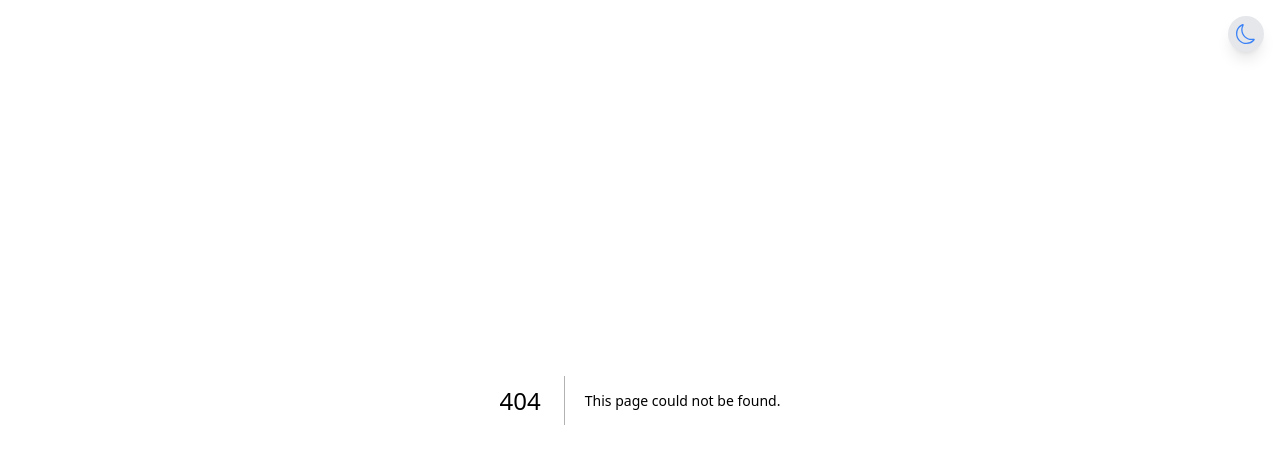
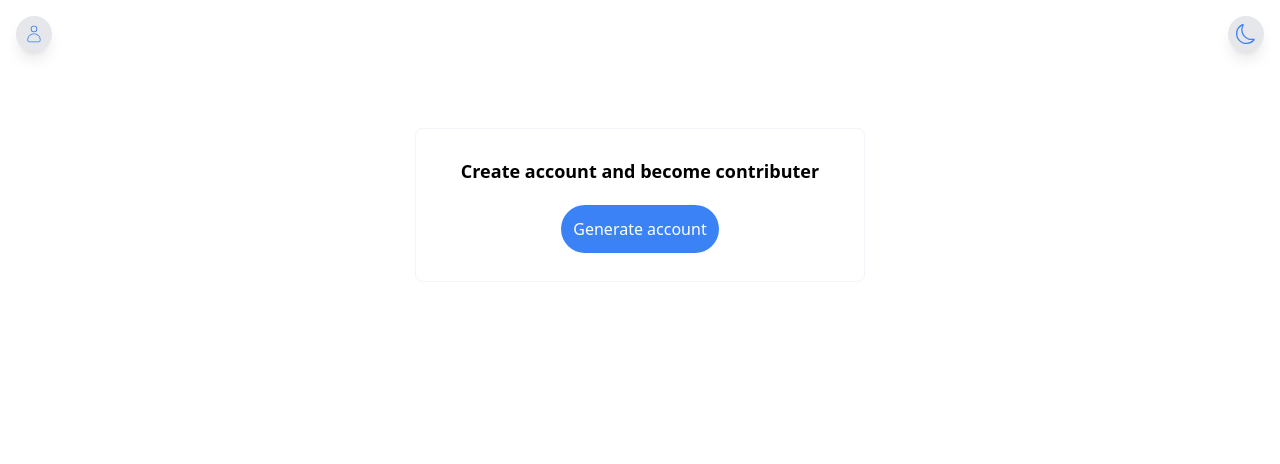
Before and after one commit to mikias21/dorkitall, a Next.js app: page /account in a window 1280 px wide. Before the commit this address had no page. Shown: the top 464 px of the page. Built offline with nearby package versions, Linux system fonts and the light colour scheme.

Commit message:
Working on user account and dork success rate

```diff
--- /dev/null
+++ b/src/Components/UserAccountButton.jsx
@@ -0,0 +1,17 @@
+import {CiUser} from "react-icons/ci";
+import {useRouter} from 'next/navigation';
+
+const UserAccountButton = () => {
+
+	const router = useRouter();
+
+	return(
+		<div className='fixed top-4 left-4 mb-4'>
+			<div className="cursor-pointer text-xl p-2 rounded-full bg-gray-200 shadow-lg" onClick={() => router.push('/account')}>
+				<CiUser className="text-blue-500" title="User"/>
+			</div>
+		</div>
+	);
+}
+
+export default UserAccountButton;
--- /dev/null
+++ b/src/app/account/page.jsx
@@ -0,0 +1,20 @@
+const Login = () => {
+
+	const generateUserAccount = (e) => {
+		e.preventDefault();
+		console.log('generate');
+	};
+
+	return(
+		<div className="">
+			<section className='flex flex-col items-center justify-center mt-32 border border-slate-100 w-[450px] mx-auto rounded-lg p-7'>
+				<p className="text-lg font-semibold">Create account and become contributer</p>
+				<button className="mt-5 bg-blue-500 p-3 text-white rounded-full">
+					Generate account
+				</button>
+			</section>
+		</div>
+	);
+}
+
+export default Login;
--- a/src/app/layout.js
+++ b/src/app/layout.js
@@ -5,6 +5,7 @@ import "./globals.css";
 import {Provider} from "react-redux";
 import {store} from "../store"
 import DarkModeToggle from '../Components/DarkModeToggle';
+import UserAccountButton from '../Components/UserAccountButton';
 
 const geistSans = Geist({
   variable: "--font-geist-sans",
@@ -30,6 +31,7 @@ export default function RootLayout({ children }) {
           className={`${geistSans.variable} ${geistMono.variable} antialiased`}
         >
           <DarkModeToggle />
+          <UserAccountButton />
           {children}
         </body>
       </html>
--- a/src/app/page.js
+++ b/src/app/page.js
@@ -2,8 +2,6 @@ import {useSelector} from 'react-redux';
 import Head from 'next/head';
 import Header from '../Components/Header.jsx';
 import DomainInput from '../Components/DomainInput.jsx';
-import TagComponent from '../Components/TagComponent.jsx';
-import DorkerButton from '../Components/DorkerButton.jsx';
 
 export default function Home() {
   const tags = [
@@ -23,9 +21,6 @@ export default function Home() {
         <Header />
         <DomainInput />
       </div>
-      <div>
-
-      </div>
     </div>
 
   );
```
